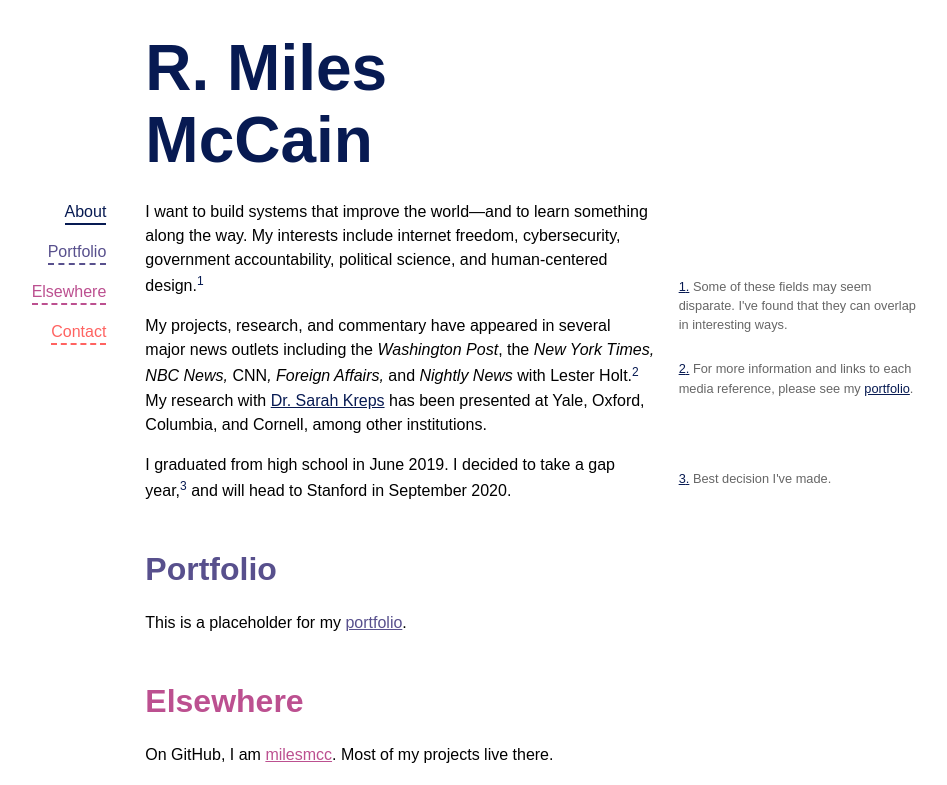
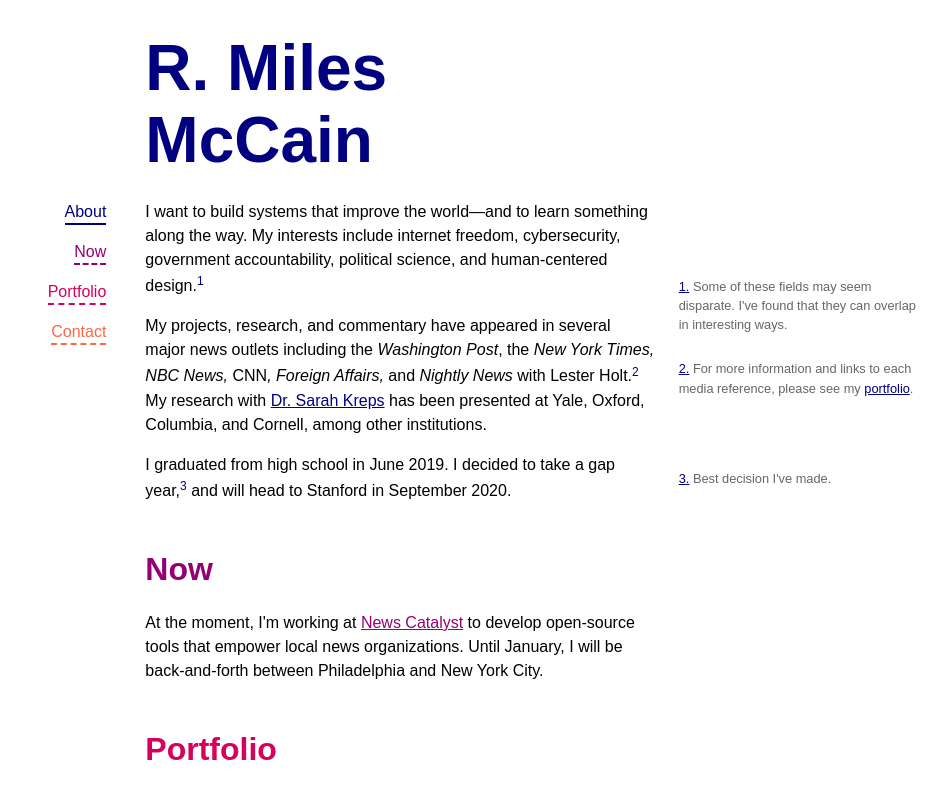
Before and after one commit to milesmcc/personal, a Svelte app: page / in a window 1280 px wide. Shown: the top 785 px of the page, without its empty margins (180-1127 px from the left). Built offline with nearby package versions, Linux system fonts and the light colour scheme; a web font is replaced by a local one.

Commit message:
Add 'now', fix footnotes

```diff
--- a/public/global.css
+++ b/public/global.css
@@ -34,28 +34,28 @@ a {
 }
 
 #about, .about-a, #about a, #about .title, .title.name {
-    border-bottom-color: #071a52 !important;
-    color: #071a52 !important;
-    text-decoration-color: #071a52 !important;
+    border-bottom-color: #000080 !important;
+    color: #000080 !important;
+    text-decoration-color: #000080 !important;
 }
 
 
-#portfolio, .portfolio-a, #portfolio a, #portfolio .title {
-    border-bottom-color: #58508d !important;
-    color: #58508d !important;
-    text-decoration-color: #58508d !important;
+#now, .now-a, #now a, #now .title {
+    border-bottom-color: #940074 !important;
+    color: #940074 !important;
+    text-decoration-color: #940074 !important;
 }
 
-#elsewhere, .elsewhere-a, #elsewhere a, #elsewhere .title {
-    border-bottom-color: #bc5090 !important;
-    color: #bc5090 !important;
-    text-decoration-color: #bc5090 !important;
+#portfolio, .portfolio-a, #portfolio a, #portfolio .title {
+    border-bottom-color: #D7005C !important;
+    color: #D7005C !important;
+    text-decoration-color: #D7005C !important;
 }
 
 #contact, .contact-a, #contact a, #contact .title {
-    border-bottom-color: #ff6361 !important;
-    color: #ff6361 !important;
-    text-decoration-color: #ff6361 !important;
+    border-bottom-color: #FB6945 !important;
+    color: #FB6945 !important;
+    text-decoration-color: #FB6945 !important;
 }
 
 .bottombreak {
--- a/src/App.svelte
+++ b/src/App.svelte
@@ -3,7 +3,7 @@
   import About from "./About.svelte";
   import Contact from "./Contact.svelte";
   import Portfolio from "./Portfolio.svelte";
-  import Elsewhere from "./Elsewhere.svelte";
+  import Now from "./Now.svelte";
 </script>
 
 <style>
@@ -49,8 +49,8 @@
 		</div>
 		<div class="column is-readable-width">
 			<About/>
+			<Now/>
 			<Portfolio/>
-			<Elsewhere/>
 			<Contact/>
 		</div>
 	</div>
--- a/src/Contact.svelte
+++ b/src/Contact.svelte
@@ -25,6 +25,11 @@
           When I have a physical institutional address&mdash;like a school
           mailroom&mdash;I will display it here.
         </p>
+        <p>On GitHub, I am <a href="https://github.com/milesmcc">milesmcc</a>. Most of my projects live there.</p>
+        <p>On Twitter, I am <a href="https://twitter.com/MilesMcCain">@MilesMcCain</a>, but I don't post frequently.<FootnoteRef {scope} index=2 />
+        </p>
+        <p>On Hacker News, I am <a href="https://news.ycombinator.com/user?id=epoch_100">epoch_100</a>.</p>
+        <p>On Reddit, I am (also) <a href="https://reddit.com/u/epoch_100">epoch_100</a>.</p>
       </div>
       <div class="column">
         <Footnote {scope} index="1">
@@ -32,6 +37,9 @@
           respond as quickly. It'd probably be better to just send a message
           on <a href="https://keybase.io/rmrm">Keybase</a>.
         </Footnote>
+        <Footnote {scope} index=2>
+          Take my Twitter&mdash;and all of Twitter, for that matter&mdash;with a grain of <a href="https://en.wikipedia.org/wiki/Salt_Bae">salt</a>.
+        </Footnote>
       </div>
     </div>
   </div>
--- a/src/Elsewhere.svelte
+++ /dev/null
@@ -1,30 +0,0 @@
-<script>
-  import FootnoteRef from "./footnotes/FootnoteRef.svelte";
-  import Footnote from "./footnotes/Footnote.svelte";
-
-  const scope = "elsewhere";
-</script>
-
-<style>
-
-</style>
-
-<section id="elsewhere" class="bottombreak">
-  <h3 class="title">Elsewhere</h3>
-  <div class="content">
-    <div class="columns">
-      <div class="column is-8">
-        <p>On GitHub, I am <a href="https://github.com/milesmcc">milesmcc</a>. Most of my projects live there.</p>
-        <p>On Twitter, I am <a href="https://twitter.com/MilesMcCain">@MilesMcCain</a>, but I don't post frequently.<FootnoteRef {scope} index=1 />
-        </p>
-        <p>On Hacker News, I am <a href="https://news.ycombinator.com/user?id=epoch_100">epoch_100</a>.</p>
-        <p>On Reddit, I am (also) <a href="https://reddit.com/u/epoch_100">epoch_100</a>.</p>
-      </div>
-      <div class="column">
-        <Footnote {scope} index=1>
-          Take my Twitter&mdash;and all of Twitter, for that matter&mdash;with a grain of <a href="https://en.wikipedia.org/wiki/Salt_Bae">salt</a>.
-        </Footnote>
-      </div>
-    </div>
-  </div>
-</section>
--- a/src/Navbar.svelte
+++ b/src/Navbar.svelte
@@ -8,8 +8,8 @@
 
   let borders = {
     about: "solid",
+    now: "dashed",
     portfolio: "dashed",
-    elsewhere: "dashed",
     contact: "dashed",
   }
 
@@ -85,6 +85,13 @@
         About
       </a>
     </li>
+    <li class="now-li">
+      <a
+        class="now-a"
+        style="border-bottom-style: {borders['now']}" href="#now">
+        Now
+      </a>
+    </li>
     <li class="portfolio-li">
       <a
         class="portfolio-a"
@@ -92,14 +99,7 @@
         Portfolio
       </a>
     </li>
-    <li class="elsewhere-li">
-      <a
-        class="elsewhere-a"
-        style="border-bottom-style: {borders['elsewhere']}" href="#elsewhere">
-        Elsewhere
-      </a>
-    </li>
-        <li class="contact-li">
+    <li class="contact-li">
       <a
         class="contact-a"
         style="border-bottom-style: {borders['contact']}" href="#contact">
--- /dev/null
+++ b/src/Now.svelte
@@ -0,0 +1,28 @@
+<script>
+  import FootnoteRef from "./footnotes/FootnoteRef.svelte";
+  import Footnote from "./footnotes/Footnote.svelte";
+
+  const scope = "now";
+</script>
+
+<style>
+
+</style>
+
+<section id="now" class="bottombreak">
+  <h3 class="title">Now</h3>
+  <div class="content">
+    <div class="columns">
+      <div class="column is-8">
+        <p>
+          At the moment, I'm working at <a href="https://newscatalyst.org/">News Catalyst</a> to develop open-source
+          tools that empower local news organizations. Until January, I will be back-and-forth between Philadelphia
+          and New York City.
+        </p>
+      </div>
+      <div class="column">
+
+      </div>
+    </div>
+  </div>
+</section>
--- a/src/footnotes/Footnote.svelte
+++ b/src/footnotes/Footnote.svelte
@@ -30,6 +30,9 @@
   .footnote {
     color: #666666;
     font-size: 80%;
+  }
+
+  .footnote:not(:last-child) {
     margin-bottom: 1em;
   }
 </style>
```
